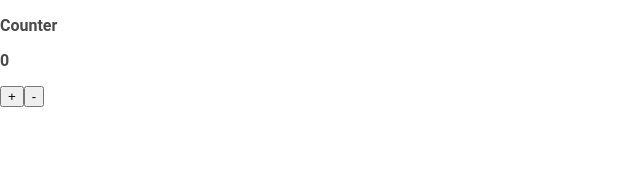
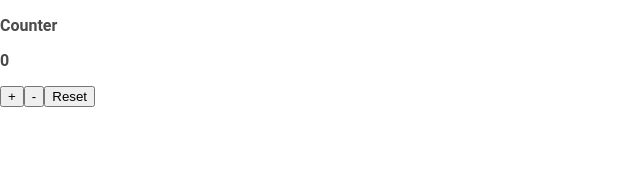
Before and after one commit to gxlpes/react-counter, a React (Create React App) app: page / in a window 1280 px wide. Shown: the top 176 px of the page, without its empty margins (0-640 px from the left). Built offline with nearby package versions, Linux system fonts and the light colour scheme.

Commit message:
Implement reset

```diff
--- a/src/App.js
+++ b/src/App.js
@@ -1,5 +1,6 @@
 import Increase from "./components/Increase";
 import Decrease from "./components/Decrease";
+import Reset from "./components/Reset";
 import { useState } from "react";
 import "./App.css";
 
@@ -13,12 +14,18 @@
   const decreaseHandler = () => {
     setCount(count - 1);
   };
+
+  const resetHandler = () => {
+    setCount("0");
+  };
+
   return (
     <div>
       <p>Counter</p>
       <p>{count}</p>
       <Increase onIncrease={increaseHandler} />
       <Decrease onDecrease={decreaseHandler} />
+      <Reset onReset={resetHandler} />
     </div>
   );
 }
--- /dev/null
+++ b/src/components/Reset.js
@@ -0,0 +1,14 @@
+const Reset = (props) => {
+  const { onReset } = props;
+  return (
+    <button
+      onClick={() => {
+        onReset();
+      }}
+    >
+      Reset
+    </button>
+  );
+};
+
+export default Reset;
```
